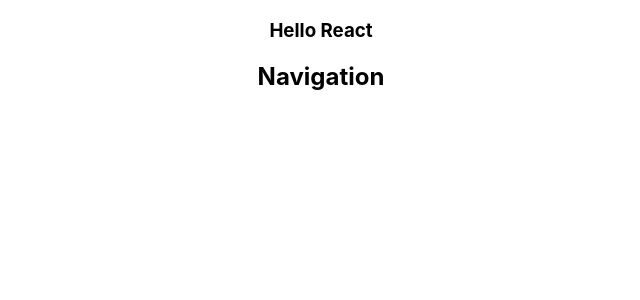
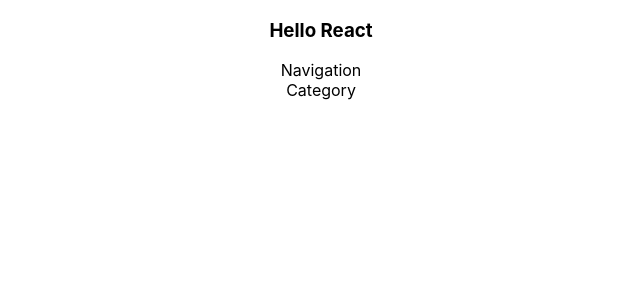
Before and after one commit to asuf29/react-practice, a React (Create React App) app: page / in a window 1280 px wide. Shown: the top 300 px of the page, without its empty margins (319-959 px from the left). Built offline with nearby package versions, Linux system fonts and the light colour scheme.

Commit message:
CategoryList.js created

```diff
--- a/src/App.js
+++ b/src/App.js
@@ -1,10 +1,12 @@
 import "./App.css";
-import Nav from "./components/Nav.js";
+import Nav from "./components/Nav";
+import CategoryList from "./components/CategoryList";
 function App() {
   return (
     <div className="App">
       <h3>Hello React</h3>
       <Nav />
+      <CategoryList />
     </div>
   );
 }
--- /dev/null
+++ b/src/components/CategoryList.js
@@ -0,0 +1,7 @@
+import React from "react";
+
+function Category() {
+  return <div>Category</div>;
+}
+
+export default Category;
--- a/src/components/Nav.js
+++ b/src/components/Nav.js
@@ -1,11 +1,7 @@
 import React from "react";
 
 function Nav() {
-  return (
-    <div>
-      <h2>Navigation</h2>
-    </div>
-  );
+  return <div>Navigation</div>;
 }
 
 export default Nav;
```
